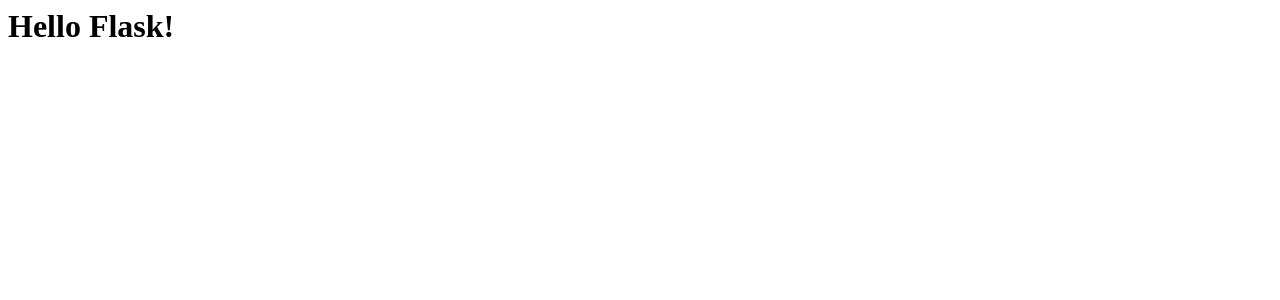
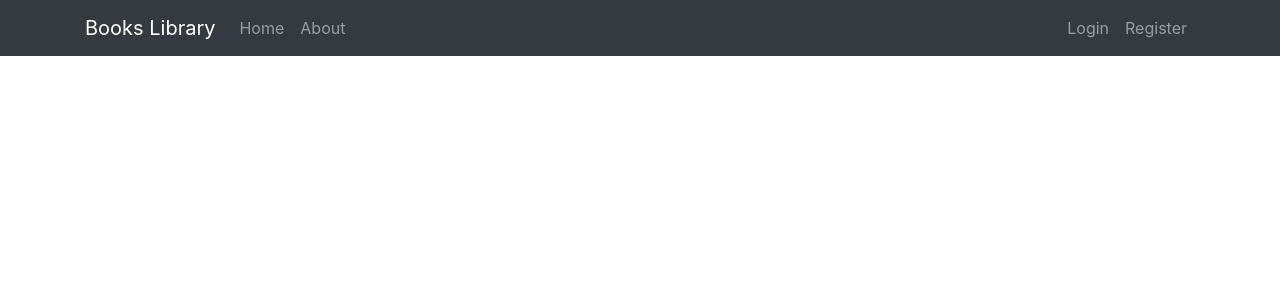
Before and after one commit to aliakseishysh/books_website, a Flask app: page / in a window 1280 px wide. Shown: the top 300 px of the page. Run offline with Flask 2, Linux system fonts and the light colour scheme.

Commit message:
create navbar via bootstrap

```diff
--- a/books_website/templates/home.html
+++ b/books_website/templates/home.html
@@ -1 +1 @@
-<h1>Hello Flask!</h1>
+{% extends "layout.html" %}
--- /dev/null
+++ b/books_website/templates/layout.html
@@ -0,0 +1,48 @@
+<!DOCTYPE html>
+<html lang="en">
+<head>
+    <!-- Required meta tags -->
+    <meta charset="utf-8">
+    <meta name="viewport" content="width=device-width, initial-scale=1, shrink-to-fit=no">
+
+    <!-- Bootstrap CSS -->
+    <link rel="stylesheet" href="https://cdn.jsdelivr.net/npm/bootstrap@4.5.3/dist/css/bootstrap.min.css" integrity="sha384-TX8t27EcRE3e/ihU7zmQxVncDAy5uIKz4rEkgIXeMed4M0jlfIDPvg6uqKI2xXr2" crossorigin="anonymous">
+    <link rel="stylesheet" type="text/css" href="{{ url_for('static', filename='main.css') }}">
+
+    {% if title %}
+        <title>Books Library - {{ title }}</title>
+    {% else %}
+        <title>Books Library</title>
+    {% endif %}
+</head>
+<body>
+    <!-- Page Header -->
+    <header>
+        <!-- Page Navigation -->
+        <nav class="navbar navbar-expand-md navbar-dark bg-dark fixed-top">
+            <div class="container">
+                <a class="navbar-brand" href="#">Books Library</a>
+
+                <div class="collapse navbar-collapse" id="navbarToggle">
+                    <div class="navbar-nav mr-auto">
+                        <a class="nav-item nav-link" href="#">Home</a>
+                        <a class="nav-item nav-link" href="#">About</a>
+                    </div>
+                    <div class="navbar-nav">
+                        <a class="nav-item nav-link" href="#">Login</a>
+                        <a class="nav-item nav-link" href="#">Register</a>
+                    </div>
+                </div>
+
+                <!-- Navbar Right Side -->
+            </div>
+        </nav>
+    </header>
+
+    <!-- Optional JavaScript; choose one of the two! -->
+    <!-- Option 2: jQuery, Popper.js, and Bootstrap JS -->
+    <script src="https://code.jquery.com/jquery-3.5.1.slim.min.js" integrity="sha384-DfXdz2htPH0lsSSs5nCTpuj/zy4C+OGpamoFVy38MVBnE+IbbVYUew+OrCXaRkfj" crossorigin="anonymous"></script>
+    <script src="https://cdn.jsdelivr.net/npm/popper.js@1.16.1/dist/umd/popper.min.js" integrity="sha384-9/reFTGAW83EW2RDu2S0VKaIzap3H66lZH81PoYlFhbGU+6BZp6G7niu735Sk7lN" crossorigin="anonymous"></script>
+    <script src="https://cdn.jsdelivr.net/npm/bootstrap@4.5.3/dist/js/bootstrap.min.js" integrity="sha384-w1Q4orYjBQndcko6MimVbzY0tgp4pWB4lZ7lr30WKz0vr/aWKhXdBNmNb5D92v7s" crossorigin="anonymous"></script>
+</body>
+</html>
```
Also changed, not shown: books_website/static/main.css (added), 1 other file.
